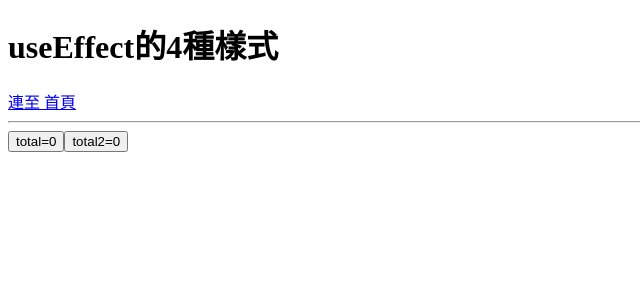
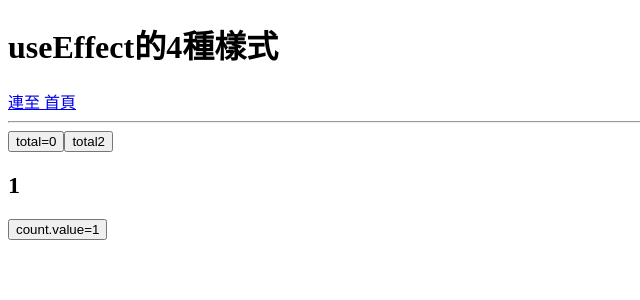
Before and after one commit to eyesofkids/react-mli-com, a Next.js app in the folder course/: page /ch-07-effect/pattern in a window 1280 px wide. Shown: the top 300 px of the page, without its empty margins (0-640 px from the left). Built offline with nearby package versions, Linux system fonts and the light colour scheme.

Commit message:
引用相等性原則解說

```diff
--- a/course/app/ch-07-effect/pattern/page.js
+++ b/course/app/ch-07-effect/pattern/page.js
@@ -5,14 +5,20 @@ import Link from 'next/link'
 
 export default function PatternPage() {
   const [total, setTotal] = useState(0)
+  // total 0 === 1
   const [total2, setTotal2] = useState(0)
+
+  const [count, setCount] = useState({ value: 1 })
+  // count {value:1} === {value:1}
 
   // 樣式1: 沒有第二個傳入參數
   // 意義: 每次渲染之後都會執行
   // 用途: 特殊自訂勾子，作日誌、除錯用
   useEffect(() => {
-    // console.log('每次渲染之後都會執行')
+    console.log('每次渲染之後都會執行')
   })
+
+  console.log('每次渲染都會執行')
 
   // 樣式2: 有第二個傳入參數(但保持空陣列)
   // 意義: 第一次渲染後執行一次，之後不會再執行。類似於componentDidMount生命周期方法。
@@ -25,9 +31,10 @@ export default function PatternPage() {
   // 意義: 第一次渲染後執行一次，之後在相依變數有更動之後，再執行一次。類似於componentDidMount+componentDidUpdate生命周期方法。
   // 用途: 狀態異步解決方案。狀態連鎖更動。
   useEffect(() => {
-    //console.log('第一次渲染後執行一次，之後在相依變數有更動之後，再執行一次。')
+    console.log('第一次渲染後執行一次，之後在相依變數有更動之後，再執行一次。')
   }, [total])
   // ^^^^^^^ 這裡放入total狀態，是要監聽total的更動事件(change)
+  // total `1 === 2`
 
   // 樣式4: 第一個傳入參數(函式)的回傳值，本身也是一個函式
   // 意義: 元件被移出之前執行一次，稱為cleanup(清理函式)
@@ -54,7 +61,16 @@ export default function PatternPage() {
           setTotal2(total2 + 1)
         }}
       >
-        total2={total2}
+        total2
+      </button>
+      <h2>{count.value}</h2>
+      <button
+        onClick={() => {
+          // {value:1} === {value:1}
+          setCount({ value: 1 })
+        }}
+      >
+        count.value=1
       </button>
     </>
   )
```
